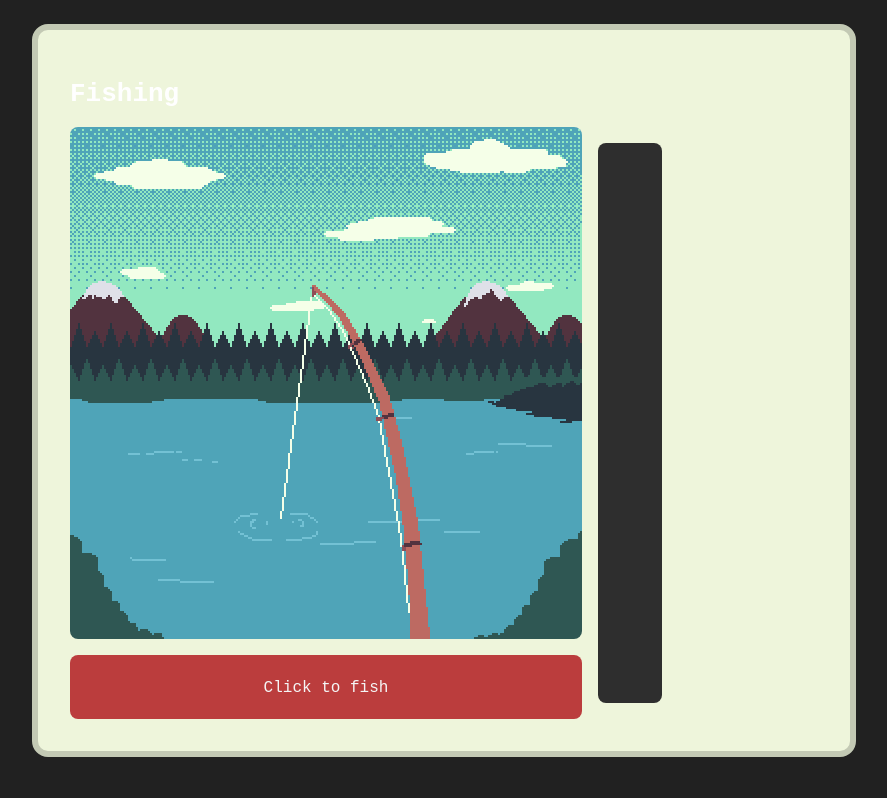
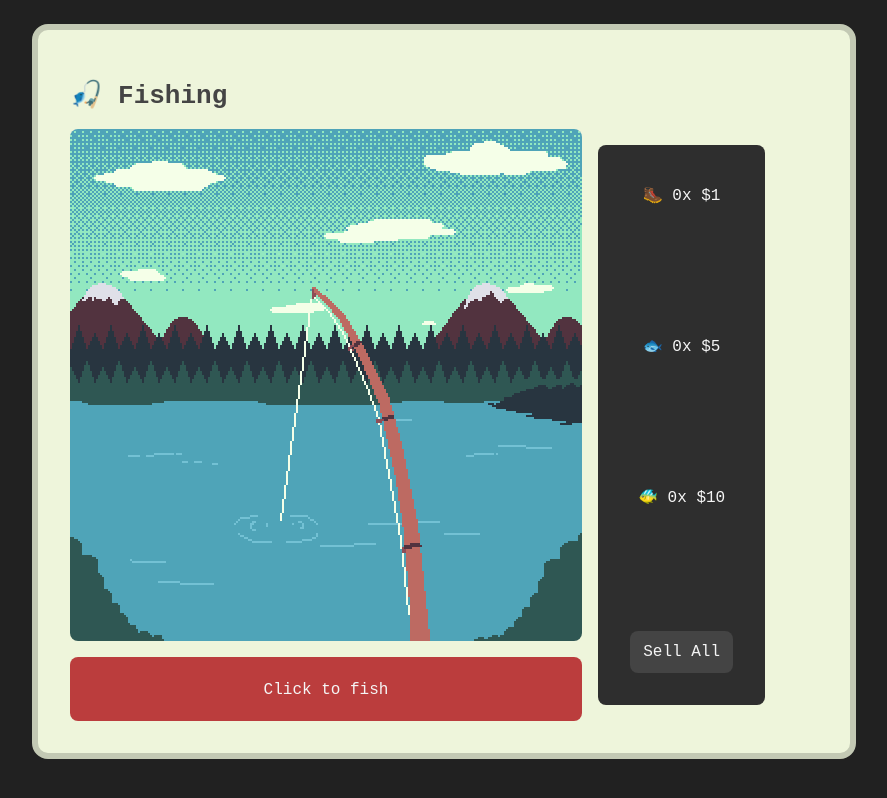
Before and after one commit to Aditi002-holo/fishing-mini-game, a website built with Vite: page index.html in a window 1280 px wide. Shown: the whole page, without its empty margins (196-1083 px from the left). Built offline with nearby package versions, Linux system fonts and the light colour scheme.

Commit message:
Add the fish details

```diff
--- a/index.html
+++ b/index.html
@@ -10,7 +10,7 @@
   <body>
     <div id="console">
       <header>
-        <h1 id="title"> Fishing</h1>
+        <h1 id="title">🎣 Fishing</h1>
       </header>
       <div id="container">
         <div id="screen">
--- /dev/null
+++ b/src/fish.ts
@@ -0,0 +1,38 @@
+type Fish = {
+    name: string,
+    icon: string,
+    amount: number,
+    value: number,
+    probablity: number
+}
+
+const fishes: Fish[] = [
+    {name: 'boot', icon: '🥾', amount: 0, value: 1, probablity: 4},
+    {name: 'fish', icon: '🐟', amount: 0, value: 5, probablity: 4},
+    {name: 'tropical', icon: '🐠', amount: 0, value: 10, probablity: 2}
+]
+
+export function initialize() {
+    const fishesSection = document.getElementById('fish')
+
+    for(const fish of fishes) {
+        const container = document.createElement('div')
+        container.className = 'fish-item'
+
+        const amount = document.createElement('span')
+        amount.id = `${fish.name}-amount`
+        amount.textContent = `${fish.icon} ${fish.amount}`
+
+        const price = document.createElement('span')
+        price.textContent = `x $${fish.value}`
+
+        container.appendChild(amount)
+        container.appendChild(price)
+
+        fishesSection?.appendChild(container)
+    }
+
+    const sellAllBtn = document.createElement('button')
+    sellAllBtn.textContent = 'Sell All'
+    fishesSection?.appendChild(sellAllBtn)
+}
--- a/src/main.ts
+++ b/src/main.ts
@@ -0,0 +1,3 @@
+import { initialize as initializeFish } from "./fish"
+
+initializeFish()
--- a/src/style.css
+++ b/src/style.css
@@ -11,6 +11,10 @@ body {
   background-color: #212121;
   padding: 16px;
 
+}
+
+#title {
+  color: #444444;
 }
 
 #console {
```
